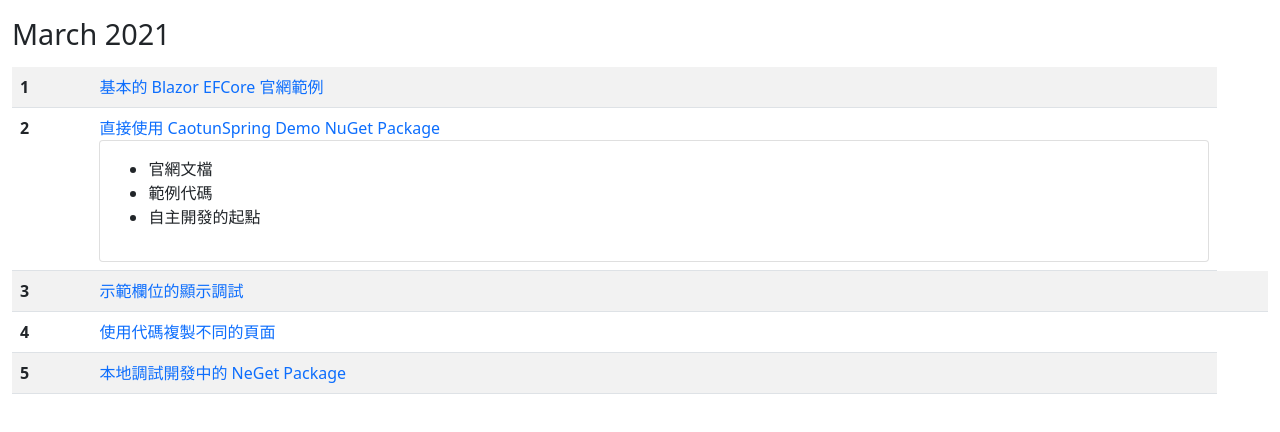
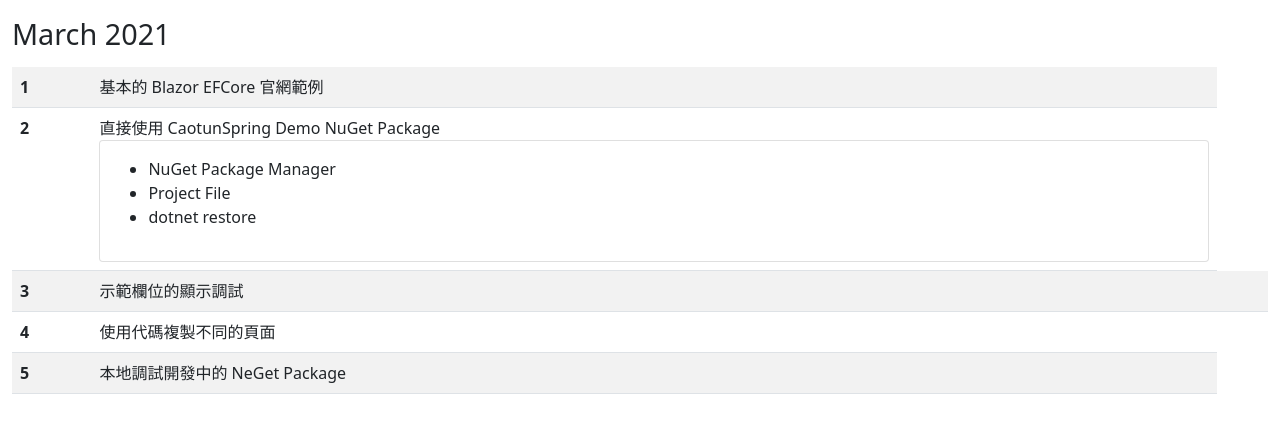
Before and after one commit to caotunspring/notes, a website: page march2021/index.html in a window 1280 px wide. Both pictures are taken after a click on the link "直接使用 CaotunSpring Demo NuGet Package". Drawn offline with Linux system fonts and the light colour scheme.

Commit message:
bootstrap 5, working

```diff
--- a/march2021/index.html
+++ b/march2021/index.html
@@ -8,8 +8,10 @@
     <!-- Bootstrap CSS -->
     <!-- <link href="https://cdn.jsdelivr.net/npm/bootstrap@5.0.0-beta2/dist/css/bootstrap.min.css" rel="stylesheet" integrity="sha384-BmbxuPwQa2lc/FVzBcNJ7UAyJxM6wuqIj61tLrc4wSX0szH/Ev+nYRRuWlolflfl" crossorigin="anonymous"> -->
     <link href="bootstrap5/bootstrap.min.css" rel="stylesheet">
-
-    <title>Hello, world!</title>
+<style>a, a:visited {
+  color: inherit;
+}</style>
+    <title>CS 三月</title>
   </head>
   <body>
     <div class="container-fluid">
@@ -30,7 +32,7 @@
       <tr><th>2</th><td><a style="text-decoration:none" data-bs-toggle="collapse" href="#collapse002">直接使用 CaotunSpring Demo NuGet Package</a>
         <div class="collapse" id="collapse002" >
           <div class="card card-body" >
-        <ul  style="margin-left: -0px;"><li>官網文檔</li><li>範例代碼</li><li>自主開發的起點</li></ul>
+        <ul  style="margin-left: -0px;"><li>NuGet Package Manager</li><li>Project File</li><li>dotnet restore</li></ul>
       </div>
     </div>
 
@@ -41,7 +43,7 @@
 
         <div class="collapse" id="collapse003" >
           <div class="card card-body" >
-        <ul  style="margin-left: -0px;"><li>官網文檔</li><li>範例代碼</li><li>自主開發的起點</li></ul>
+        <ul  style="margin-left: -0px;"><li>要顯示欄位和順序</li><li>欄位顯示名稱</li><li>特定的格式</li></ul>
       </div>
     </div>
 
@@ -53,7 +55,7 @@
         </a>
         <div class="collapse" id="collapse004" >
           <div class="card card-body" >
-        <ul  style="margin-left: -0px;"><li>官網文檔</li><li>範例代碼</li><li>自主開發的起點</li></ul>
+        <ul  style="margin-left: -0px;"><li>基礎檔案</li><li>替換文字</li><li>生成指定檔案</li></ul>
       </div>
     </div>
 
@@ -66,7 +68,7 @@
           本地調試開發中的 NeGet Package</a>
           <div class="collapse" id="collapse005" >
             <div class="card card-body" >
-          <ul  style="margin-left: -0px;"><li>官網文檔</li><li>範例代碼</li><li>自主開發的起點</li></ul>
+          <ul  style="margin-left: -0px;"><li>基本的Package版本</li><li>NuGet Package Manager</li><li>Project File</li></ul>
         </div>
       </div>
 
```
